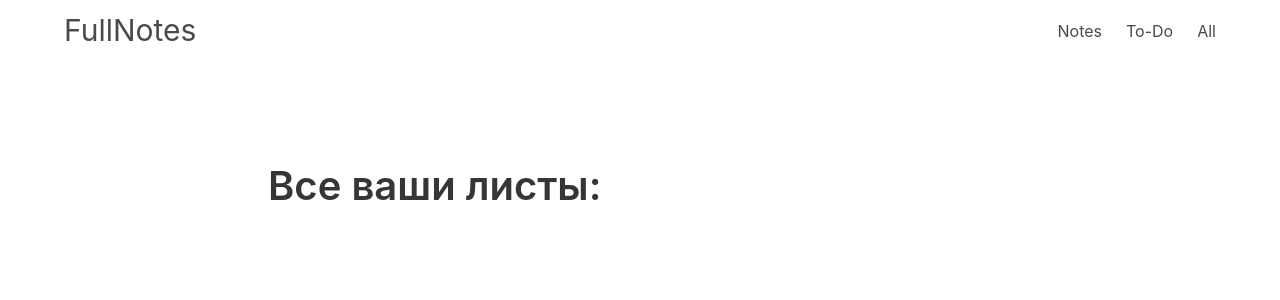
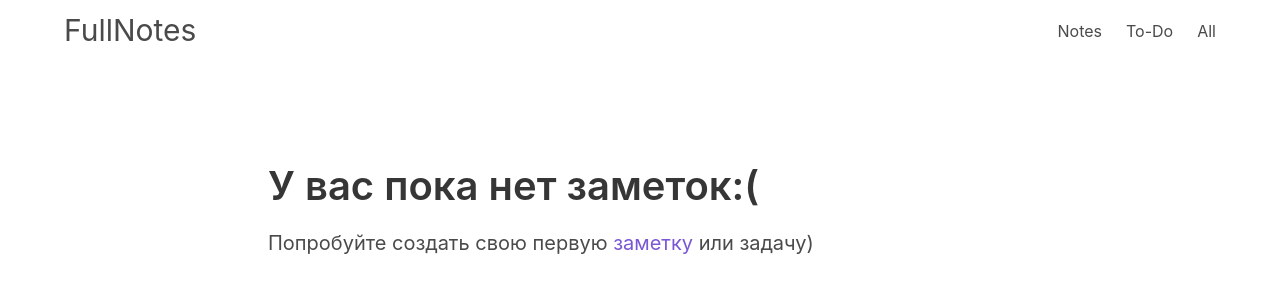
Before and after one commit to Gercov/vue-fullnotes, a Vue app: page /all in a window 1280 px wide. Shown: the top 300 px of the page. Built offline with nearby package versions, Linux system fonts and the light colour scheme.

Commit message:
correction all-page misstakes

```diff
--- a/src/components/NoteItem.vue
+++ b/src/components/NoteItem.vue
@@ -1,10 +1,10 @@
 <template>
   <div class="content is-medium block box">
-    <h1 class="is-size-4-mobile is-size-3">{{ headerNote }}</h1>
-    <p v-html="mainNote"></p>
+    <h1 class="is-size-4-mobile is-size-3">{{ header }}</h1>
+    <p v-html="main"></p>
     <div class="level is-mobile">
       <div class="is-size-7">
-        {{ dateNote | formatDate("datetime") }}
+        {{ date | formatDate("datetime") }}
       </div>
       <b-button
         @click="deleteNote()"
@@ -19,11 +19,10 @@
 <script>
 export default {
   name: "NoteItem",
-  props: ["headerNote", "mainNote", "idNote", "dateNote"],
+  props: ["header", "main", "date", "id"],
   methods: {
     deleteNote() {
-      console.log('Note: ', this.idNote)
-      this.$store.dispatch("deleteNote", this.idNote);
+      this.$store.dispatch("deleteNote", this.id);
     },
   },
 };
--- a/src/components/TodoItem.vue
+++ b/src/components/TodoItem.vue
@@ -6,12 +6,12 @@
     <div>
       <div class="level-left mb-2">
         <b-checkbox v-model="status"></b-checkbox>
-        <h1 class="is-size-4-mobile is-size-3 m-0">{{ headerTodo }}</h1>
+        <h1 class="is-size-4-mobile is-size-3 m-0">{{ header }}</h1>
       </div>
     </div>
     <div class="level is-mobile">
       <div class="is-size-7">
-        {{ dateTodo | formatDate("datetime") }}
+        {{ date | formatDate("datetime") }}
       </div>
       <b-button
         @click="deleteTodo()"
@@ -26,17 +26,12 @@
 <script>
 export default {
   name: "TodoItem",
-  props: ["headerTodo", "dateTodo", "id", "active", "index"],
-  data() {
-    return {
-      completed: false,
-    };
-  },
+  props: ["header", "date", "id"],
   computed: {
     status: {
       get: function () {
-        let todos = this.$store.getters.todos;
-        return !todos[this.index].active;
+        let todo = this.$store.getters.todos.filter(item => item.id === this.id);
+        return !todo[0].active;
       },
       set: function () {
         this.$store.dispatch("changeTodoStatus", this.id);
@@ -45,7 +40,6 @@ export default {
   },
   methods: {
     deleteTodo() {
-      console.log('Todo: ', this.id)
       this.$store.dispatch("deleteTodo", this.id);
     },
   },
--- a/src/router/index.js
+++ b/src/router/index.js
@@ -13,13 +13,13 @@ const routes = [
   {
     path: "/notes",
     name: "notes",
-    meta: { title: "Notes" },
+    meta: { title: "Notes", name: "note-item" },
     component: () => import("@/views/Notes.vue"),
   },
   {
     path: "/todos",
     name: "todos",
-    meta: { title: "To-Do" },
+    meta: { title: "To-Do", name: "todo-item" },
     component: () => import("@/views/Todos.vue"),
   },
   {
--- a/src/views/AllItemsPage.vue
+++ b/src/views/AllItemsPage.vue
@@ -1,26 +1,26 @@
 <template>
   <div>
-    <div class="title is-size-4-mobile is-2">Все ваши листы:</div>
-    <note-item
-      v-for="(item, idx) in AllNotes"
-      :key="idx"
-      :headerNote="item.header"
-      :mainNote="item.main"
-      :dateNote="item.date"
-      :idNote="item.id"
-    >
-    </note-item>
-    <todo-item
-      v-for="(item, idx) in AllTodos"
-      :key="item.id"
-      :headerTodo="item.todoName"
-      :dateTodo="item.date"
-      :id="item.id"
-      :status="item.active"
-      :index="idx"
-      @delete="deleteTodo(item.id)"
-    >
-    </todo-item>
+    <div v-if="AllItems.length">
+      <div class="title is-size-4-mobile is-2">Все ваши листы:</div>
+      <components
+        v-for="item in AllItems"
+        :is="item.component"
+        :key="item.id"
+        :header="item.header"
+        :main="item.main"
+        :date="item.date"
+        :id="item.id"
+      >
+      </components>
+    </div>
+    <div v-else>
+      <div class="content is-medium">
+        <h1>У вас пока нет заметок:(</h1>
+        <p>
+          Попробуйте создать свою первую <router-link :to="{ name: 'notes' }">заметку</router-link> или задачу)
+        </p>
+      </div>
+    </div>
   </div>
 </template>
 
@@ -35,12 +35,17 @@ export default {
     NoteItem,
   },
   computed: {
-    AllTodos() {
-      const ActiveTodos = this.$store.getters.todos.filter(todo => todo.active === true)
-      return ActiveTodos
-    },
-    AllNotes() {
-      return this.$store.getters.notes;
+    AllItems() {
+      let todos = this.$store.getters.todos.filter(
+        (item) => item.active == true
+      );
+      let notes = this.$store.getters.notes;
+      let allItems = [...notes, ...todos];
+      allItems.filter((item) => item.active == true);
+      let sortArr = allItems.sort((a, b) => {
+        return b.id - a.id;
+      });
+      return sortArr;
     },
   },
 };
--- a/src/views/Notes.vue
+++ b/src/views/Notes.vue
@@ -27,10 +27,10 @@
       <note-item
         v-for="(item, idx) in notes"
         :key="idx"
-        :headerNote="item.header"
-        :mainNote="item.main"
-        :dateNote="item.date"
-        :idNote="item.id"
+        :header="item.header"
+        :main="item.main"
+        :date="item.date"
+        :id="item.id"
       >
       </note-item>
     </div>
@@ -59,6 +59,7 @@ export default {
         main: this.main.split("\n").join("<br>"),
         date: new Date(),
         id: Date.now(),
+        component: this.$route.meta.name,
       };
 
       this.$store.dispatch("createNote", note);
--- a/src/views/Todos.vue
+++ b/src/views/Todos.vue
@@ -19,10 +19,9 @@
       <todo-item
         v-for="(item, idx) in todos"
         :key="item.id"
-        :headerTodo="item.todoName"
-        :dateTodo="item.date"
+        :header="item.header"
+        :date="item.date"
         :id="item.id"
-        :status="item.active"
         :index="idx"
       >
       </todo-item>
@@ -47,10 +46,11 @@ export default {
       if (!this.todoName.length) return;
 
       const todo = {
-        todoName: this.todoName,
+        header: this.todoName,
         id: Date.now(),
         date: new Date(),
         active: true,
+        component: this.$route.meta.name,
       };
 
       this.$store.dispatch("createTodo", todo);
```
